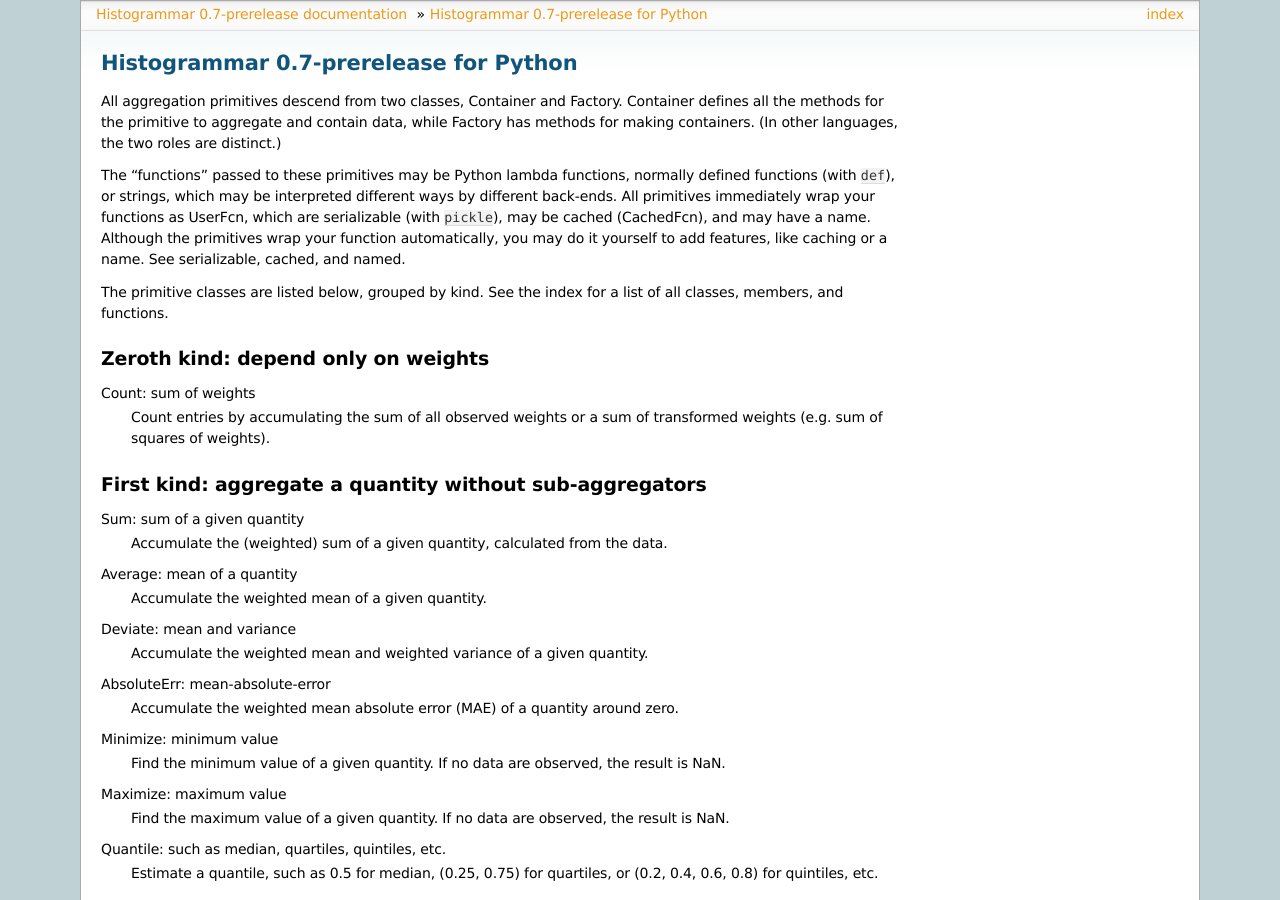
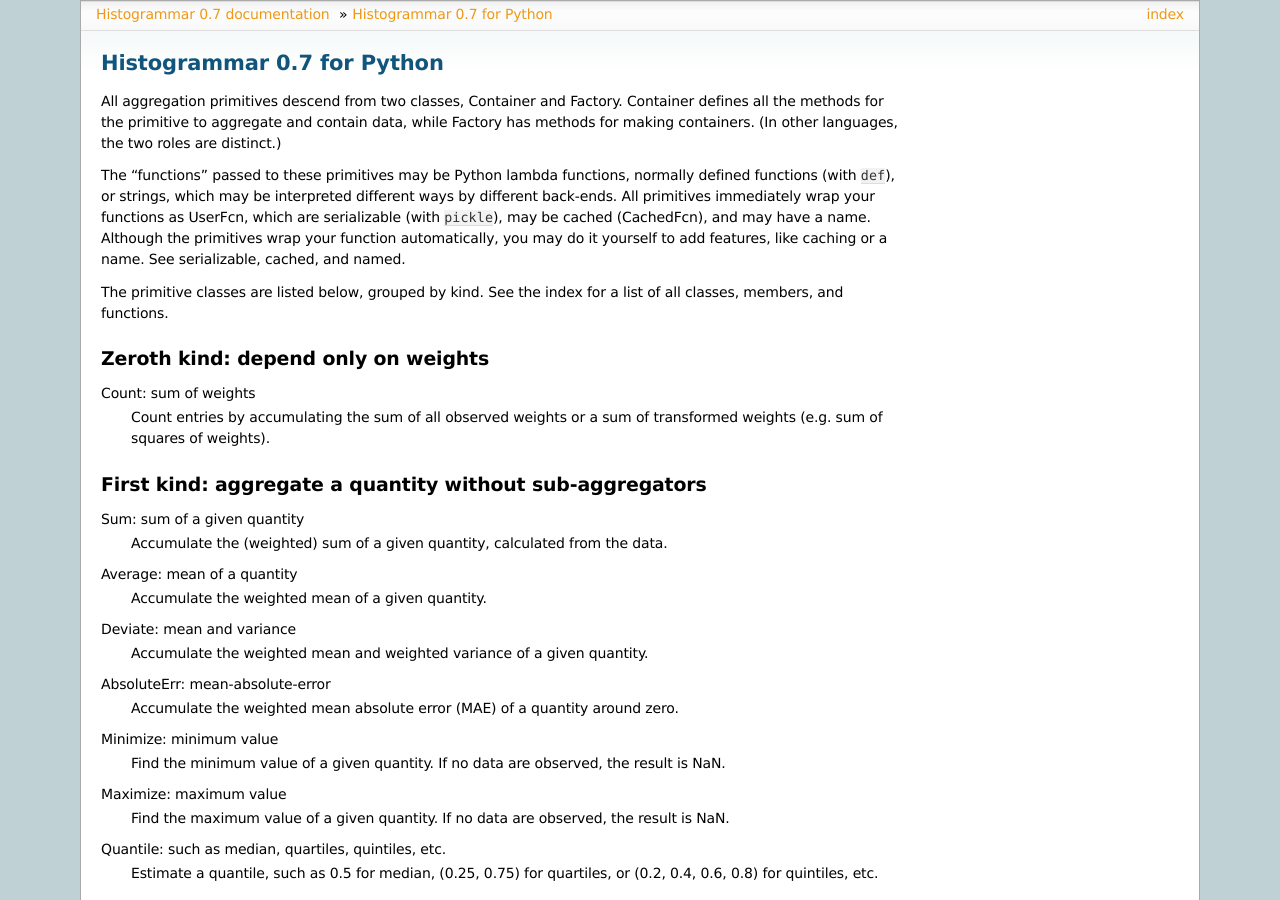
Before and after one commit to histogrammar/histogrammar-python, a Sphinx documentation site: the page built from docs/index.rst, in a window 1280 px wide and 900 px high. Built offline with Sphinx 7.4.7, drawn with Linux system fonts in a browser that asks for light colours; formulas are drawn with MathJax 3; some of the changed text lies outside the part shown.

Commit message:
changed version number to 0.7

```diff
--- a/docs/conf.py
+++ b/docs/conf.py
@@ -47,9 +47,9 @@
 # built documents.
 #
 # The short X.Y version.
-version = "0.7-prerelease"
+version = "0.7"
 # The full version, including alpha/beta/rc tags.
-release = "0.7-prerelease"
+release = "0.7"
 
 # The language for content autogenerated by Sphinx. Refer to documentation
 # for a list of supported languages.
--- a/histogrammar/version.py
+++ b/histogrammar/version.py
@@ -14,4 +14,4 @@
 # See the License for the specific language governing permissions and
 # limitations under the License.
 
-__version__ = "0.7-prerelease"
+__version__ = "0.7"
```
